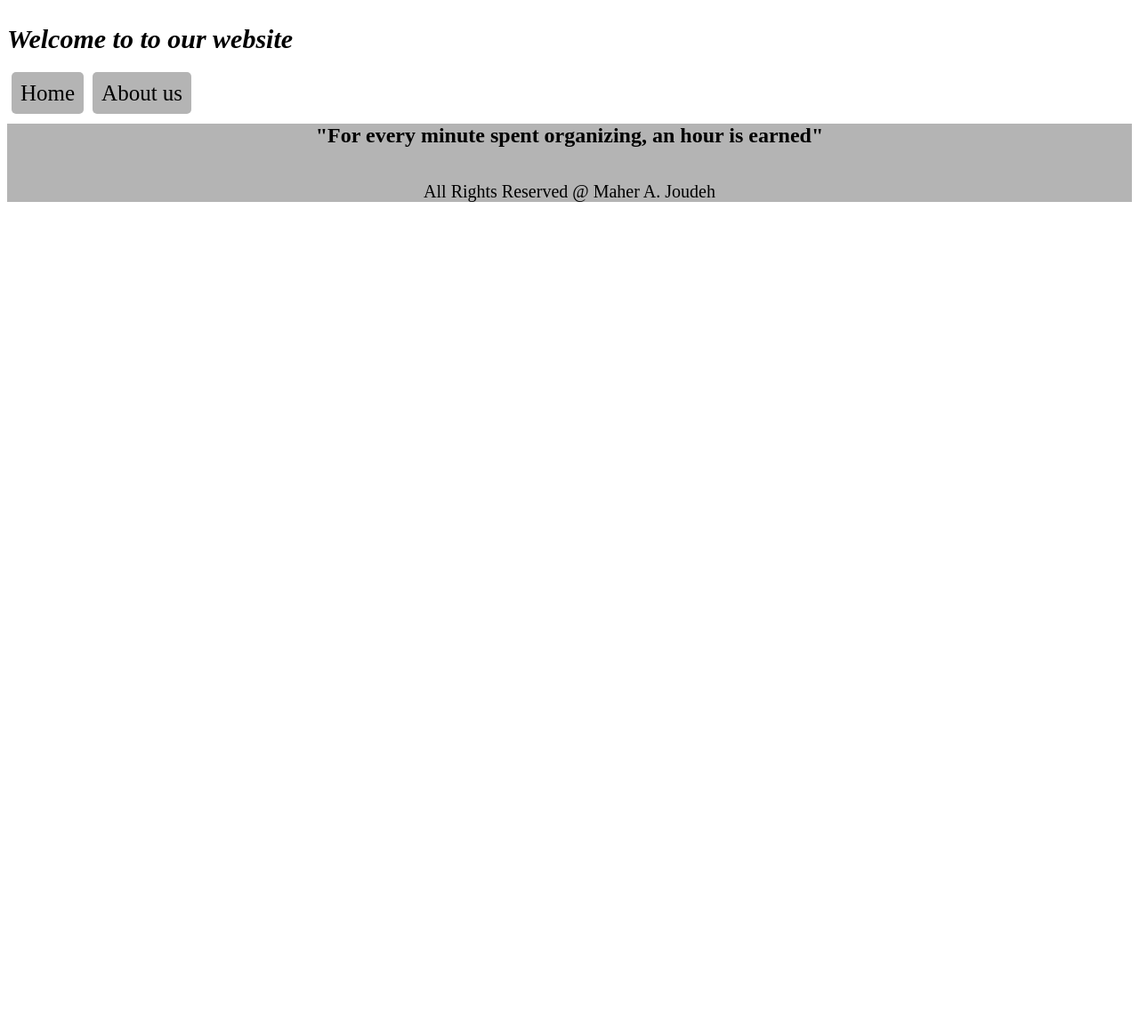
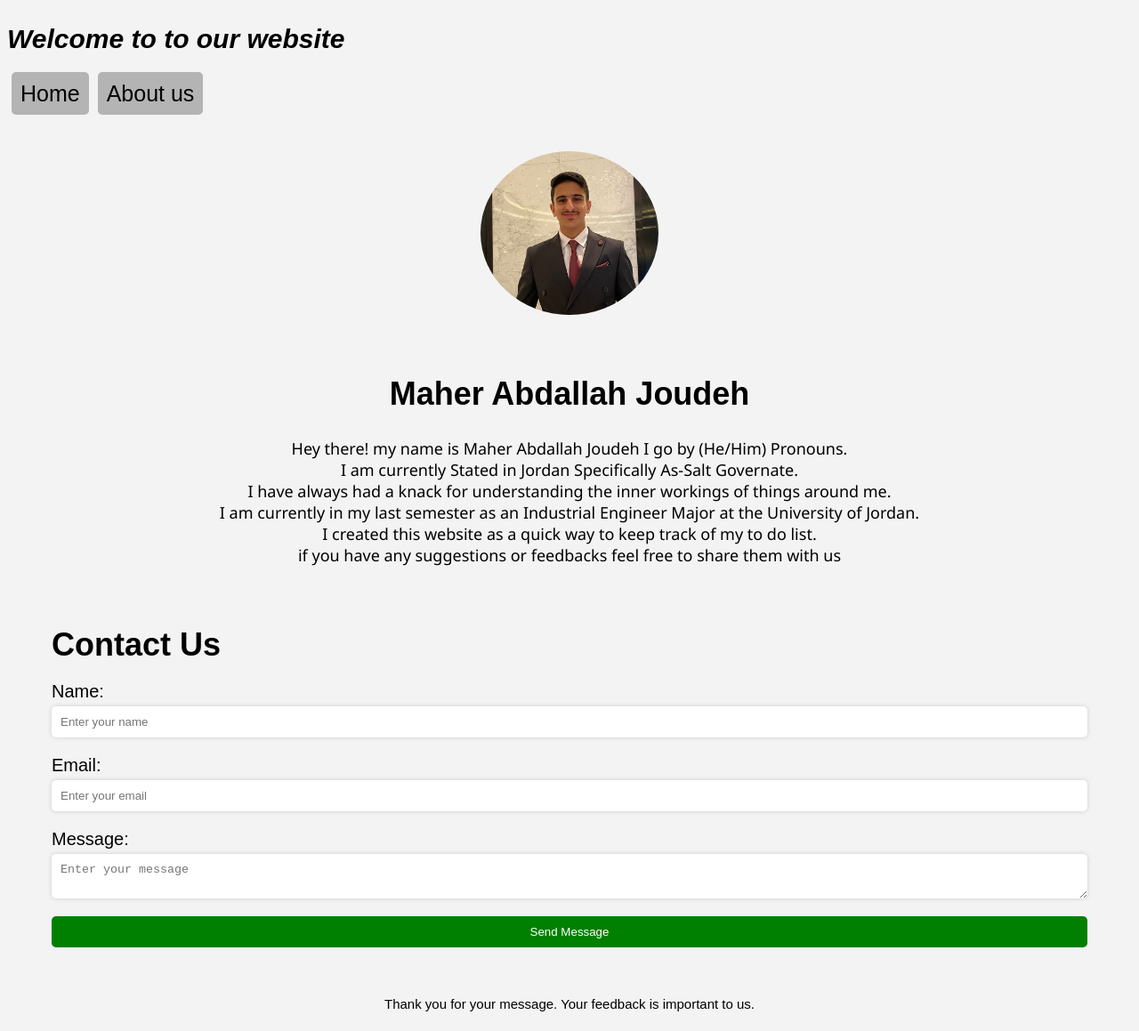
Before and after one commit to Maher-joudeh/todo-project, a plain HTML site: page about.html in a window 1280 px wide. Shown: the part 270-1429 px from the top of the page at 89% size. Before the commit the page ends 800 px from the top, so only its background shows below. Drawn offline with Linux system fonts and the light colour scheme.

Commit message:
tree modification

```diff
--- /dev/null
+++ b/Style/about.css
@@ -0,0 +1,148 @@
+/* Header styles */
+.logo {
+    height: 200px;
+    width: 200px;
+  }
+
+
+  .main-heading__title {
+    font-size: 48px;
+    font-style: italic;
+    margin: 0;
+  }
+
+
+  .main-heading__subtitle {
+    font-size: 30px;
+    font-style: italic;
+    margin: 5;
+  }
+
+  .main-heading__nav {
+    display: flex;
+    list-style-type: none;
+    margin: 0;
+    padding: 0;
+  }
+
+  .main-heading__nav-link {
+    text-decoration: none;
+    color: #000;
+    background-color: rgb(180, 180, 180);
+    font-size: 25px;
+    padding: 10px;
+    margin: 5px;
+    border-radius: 5px;
+
+
+  }
+
+  /*--Main Styles--*/
+
+ .body {
+  background-color: #f3f3f3;
+  font-family: Arial, sans-serif;
+   /* add more styles here */
+}
+
+
+
+   /*--information styles--*/
+      .info {
+        display: flex;
+        flex-direction: column;
+        align-items: center;
+        margin: 50px ;
+      }
+
+      .info img {
+        width: 200px;
+        border-radius: 50%;
+        margin-bottom: 20px;
+      }
+
+      .info h1 {
+        font-size: 36px;
+        margin-bottom: 10px;
+      }
+
+      .info p {
+        font-size: 18px;
+        text-align: center;
+        font-family: 'Segoe UI', Tahoma, Geneva, Verdana, sans-serif;
+      }
+
+/* form style */
+      .contact {
+        margin: 50px ;
+      }
+
+      .contact h2 {
+        font-size: 36px;
+        margin-bottom: 20px;
+      }
+
+      .contact form {
+        display: flex;
+        flex-direction: column;
+      }
+
+      .contact label {
+        font-size: 20px;
+        margin-bottom: 5px;
+      }
+
+      .contact input {
+        padding: 10px;
+        margin-bottom: 20px;
+        border: none;
+        border-radius: 5px;
+        box-shadow: 0 0 5px #ccc;
+      }
+
+      .contact textarea {
+        padding: 10px;
+        margin-bottom: 20px;
+        border: none;
+        border-radius: 5px;
+        box-shadow: 0 0 5px #ccc;
+      }
+
+
+      .submit-button {
+        background-color: #008000;
+        color: #fff;
+        padding: 10px 20px;
+        border: none;
+        border-radius: 5px;
+        cursor: pointer;
+        transition: all 0.3s ease-in-out;
+      }
+      .message {
+        padding: 5px;
+        text-align: center;
+        font-size: 15px;
+
+      }
+
+
+
+
+
+/*footer styles*/
+.footer-text {
+color: black;
+left: 0;
+bottom: 0;
+width: 100%;
+background-color: rgb(180, 180, 180);
+color: black;
+text-align: center;
+
+}
+
+.rights {
+font-size:20px;
+color: black;
+
+}
--- a/style1.css
+++ b/Style/index.css
@@ -33,11 +33,50 @@
     padding: 10px;
     margin: 5px;
     border-radius: 5px;
-    transition: background-color 0.3s ease-in-out;
+
 
   }
 
-  /*--Main Styles--*/
+    /*--Main Styles--*/
+ .body {
+  background-color: #f3f3f3;
+    font-family: Arial, sans-serif;
+        /* add more styles here */
+  }
+
+  table caption {
+    font-size: 24px;
+    padding: 5px;
+    background-color: #f1f1f1;
+    border: 1px solid #000000;
+    border-radius: 5px;
+  }
+
+  .task-table {
+    margin-top: 20px;
+    font-size: 20px;
+    border-collapse: collapse;
+    width: 70%;
+
+  }
+
+  .task-table th {
+    background-color: #f2f2f2;
+    color: #333;
+    font-weight: bold;
+    text-align: left;
+    padding: 8px;
+  }
+
+  .task-table td {
+    border: 1px solid #ddd;
+    padding: 8px;
+  }
+
+  .task-table tr:nth-child(even) {
+    background-color: #e7e7e7;
+  }
+
 
 
 
@@ -54,6 +93,7 @@ text-align: center;
 }
 
 .rights {
+/*font-weight: bold;*/
 font-size:20px;
 color: black;
 
--- a/about.html
+++ b/about.html
@@ -5,7 +5,8 @@
         <meta http-equiv="X-UA-Compatible" content="IE=edge">
         <meta name="viewport" content="width=device-width, initial-scale=1.0">
         <title>My To-Do List</title>
-        <link rel="stylesheet" href="./style1.css">
+        <link rel="stylesheet" href="Style/about.css">
+
     </head>
     <!-- Header -->
     <header class="main-heading">
@@ -18,7 +19,38 @@
             <li><a href="https://maher-joudeh.github.io/todo-project/about.html" class="main-heading__nav-link">About us</a></li>
         </ul>
     </header>
-<body>
+
+    <main>
+        <section class="info">
+          <img src="assets/myphoto.jpg" alt="My Photo" ><br />
+          <h1>Maher Abdallah Joudeh</h1>
+          <p >Hey there! my name is Maher Abdallah Joudeh I go by (He/Him) Pronouns.<br/>
+             I am currently Stated in Jordan Specifically As-Salt Governate.<br/>
+           I have always had a knack for understanding the inner workings of things around me.<br/>
+           I am currently in my last semester as an Industrial Engineer Major at the University of Jordan.<br/>
+           I created this website as a quick way to keep track of my to do list. <br/>
+           if you have any suggestions or feedbacks feel free to share them with us <br/>
+        </section>
+
+        <section class="contact">
+          <h2>Contact Us</h2>
+          <form>
+            <label for="name">Name:</label>
+            <input type="text" id="name" name="name" placeholder="Enter your name" required>
+
+            <label for="email">Email:</label>
+            <input type="email" id="email" name="email" placeholder="Enter your email" required>
+
+            <label for="message">Message:</label>
+            <textarea id="message" name="message" placeholder="Enter your message" required></textarea>
+
+            <button type="submit" class="submit-button">Send Message</button>
+          </form>
+        </section>
+      </main>
+      <p class="message">Thank you for your message. Your feedback is important to us.</p>
+
+<body class="body">
     <!-- Footer -->
     <footer class="footer-text">
 
--- a/style.css
+++ /dev/null
@@ -1,94 +0,0 @@
-/* Header styles */
-.logo {
-    height: 200px;
-    width: 200px;
-  }
-
-
-  .main-heading__title {
-    font-size: 48px;
-    font-style: italic;
-    margin: 0;
-  }
-
-
-  .main-heading__subtitle {
-    font-size: 30px;
-    font-style: italic;
-    margin: 5;
-  }
-
-  .main-heading__nav {
-    display: flex;
-    list-style-type: none;
-    margin: 0;
-    padding: 0;
-  }
-
-  .main-heading__nav-link {
-    text-decoration: none;
-    color: #000;
-    background-color: rgb(180, 180, 180);
-    font-size: 25px;
-    padding: 10px;
-    margin: 5px;
-    border-radius: 5px;
-    transition: background-color 0.3s ease-in-out;
-
-  }
-
- .body {
-    background-color: #c9c9c9;
-    font-family: Arial, sans-serif;
-    color: #333;
-    /* add more styles here */
-  }
-
-
-  /*--Main Styles--*/
-  .task-table {
-    margin-top: 20px;
-    font-size: 20px;
-    border-collapse: collapse;
-    width: 70%;
-
-  }
-
-  .task-table th {
-    background-color: #f2f2f2;
-    color: #333;
-    font-weight: bold;
-    text-align: left;
-    padding: 8px;
-  }
-
-  .task-table td {
-    border: 1px solid #ddd;
-    padding: 8px;
-  }
-
-  .task-table tr:nth-child(even) {
-    background-color: #e7e7e7;
-  }
-
-
-
-
-/*footer styles*/
-.footer-text {
-color: black;
-left: 0;
-bottom: 0;
-width: 100%;
-background-color: rgb(180, 180, 180);
-color: black;
-text-align: center;
-
-}
-
-.rights {
-/*font-weight: bold;*/
-font-size:20px;
-color: black;
-
-}
```
Also changed, not shown: index.html (+3 -1 lines), assets/myphoto.jpg (added), 1 other file.
